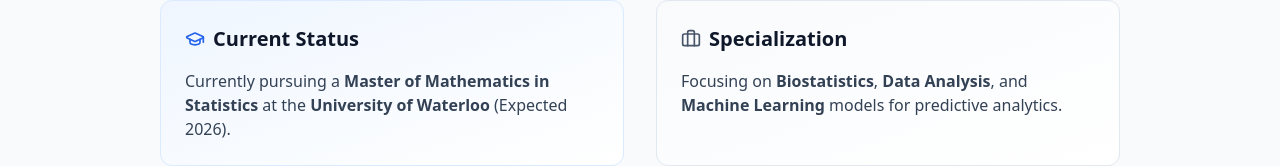
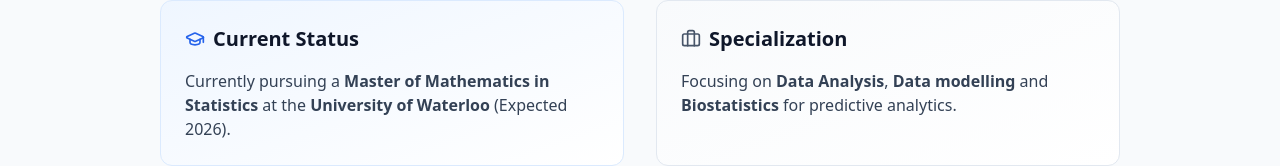
Before and after one commit to Yixin-Flora-Zhao/Personal-Website, a React (Vite) app: page / in a window 1280 px wide. Shown: the part 644-810 px from the top of the page. Built offline with nearby package versions, Linux system fonts and the light colour scheme.

Commit message:
feat: Update profile image and specialization description
Replaced placeholder profile image with `profile.jpg` and refined the specialization description to be more concise and accurate.

```diff
--- a/App.tsx
+++ b/App.tsx
@@ -46,7 +46,7 @@
         <div className="shrink-0 relative">
           <div className="w-48 h-48 md:w-64 md:h-64 rounded-full overflow-hidden ring-4 ring-blue-50 shadow-xl">
              <img
-               src="https://picsum.photos/400/400"
+               src="./profile.jpg"
                alt={CONTACT_INFO.name}
                className="w-full h-full object-cover"
              />
@@ -104,7 +104,7 @@
              Specialization
            </h3>
            <p className="text-slate-700">
-             Focusing on <strong>Biostatistics</strong>, <strong>Data Analysis</strong>, and <strong>Machine Learning</strong> models for predictive analytics.
+             Focusing on <strong>Data Analysis</strong>, <strong>Data modelling</strong> and <strong>Biostatistics</strong> for predictive analytics.
            </p>
         </div>
       </div>
--- a/index.html
+++ b/index.html
@@ -25,6 +25,5 @@
 </head>
   <body class="bg-slate-50 text-slate-900 antialiased">
     <div id="root"></div>
-    <script type="module" src="/index.tsx"></script>
   </body>
 </html>
```
